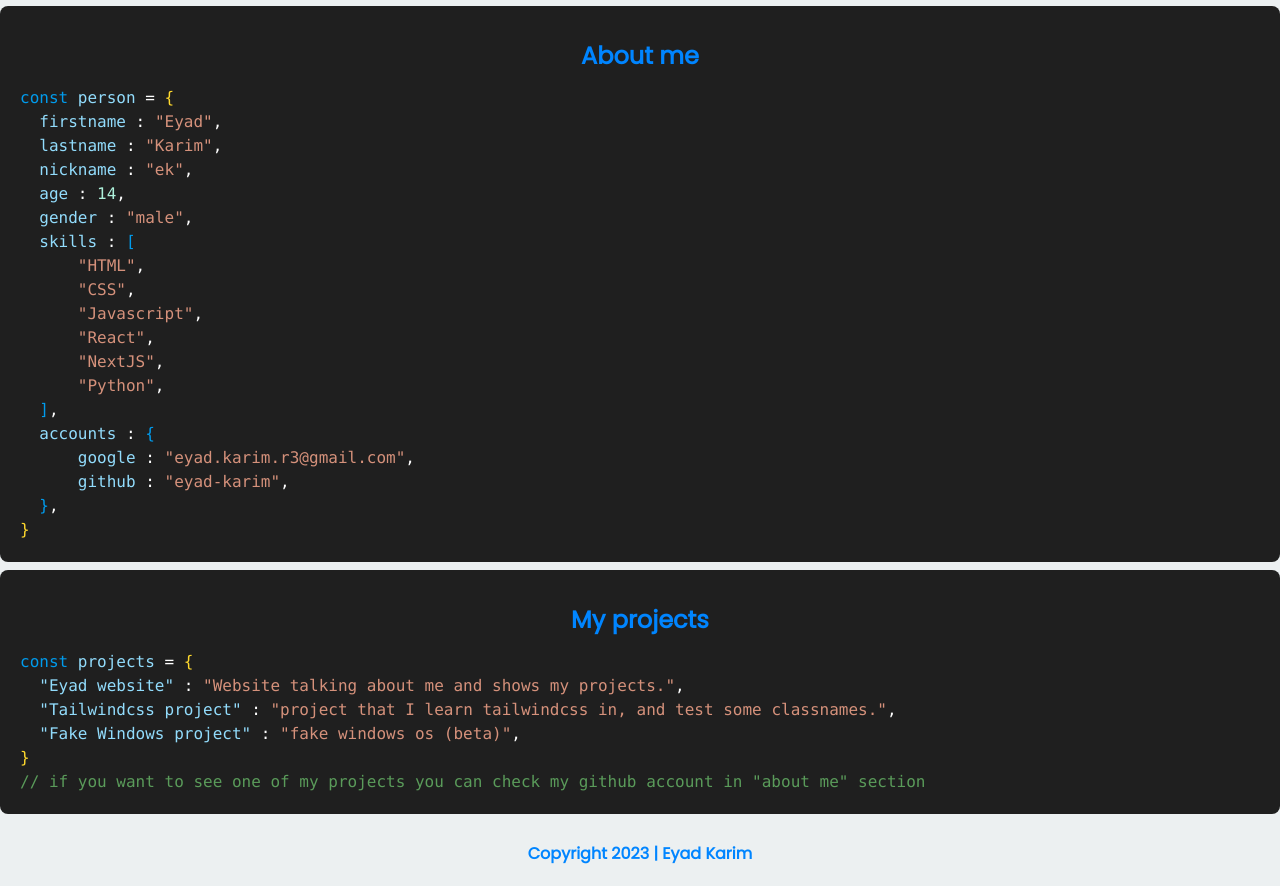
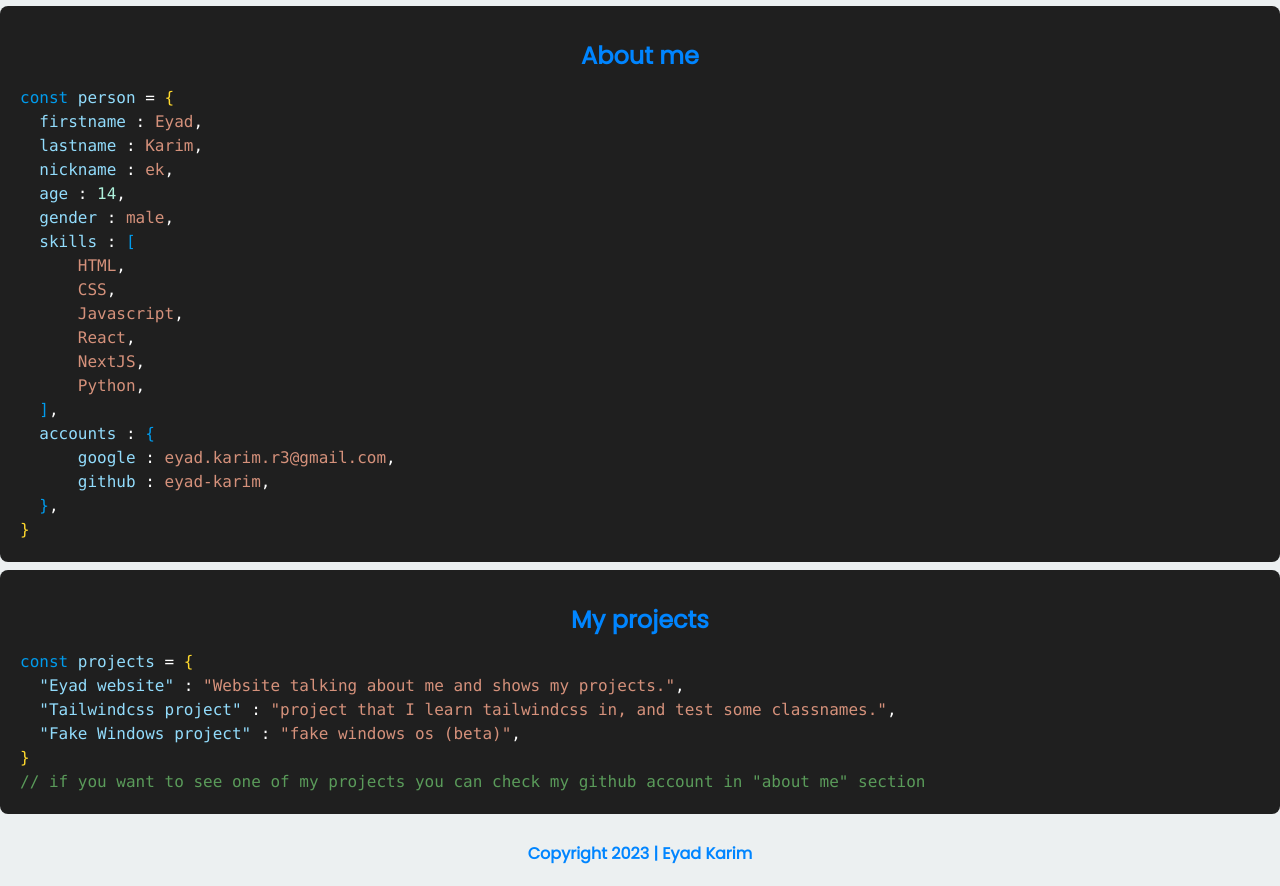
Before and after one commit to eyad-karim/eyadkarim, a Next.js app: page / in a window 1280 px wide. Shown: the part 802-1688 px from the top of the page. Built offline with nearby package versions, Linux system fonts and the light colour scheme.

Commit message:
Fix aboutme.js

```diff
--- a/components/sections/aboutme.js
+++ b/components/sections/aboutme.js
@@ -5,22 +5,22 @@ function AboutMeSection() {
             <h3 className="title">About me</h3>
             <pre>
                 <span className="text-code-blue">const</span> <span className="text-code-sky">person</span> = <span className="text-code-yellow">{"{"}</span><br/>
-                {"  "}<span className="text-code-sky">firstname</span> : <span className="text-code-brown">"Eyad"</span>,<br/>
-                {"  "}<span className="text-code-sky">lastname</span> : <span className="text-code-brown">"Karim"</span>,<br/>
-                {"  "}<span className="text-code-sky">nickname</span> : <span className="text-code-brown">"ek"</span>,<br/>
+                {"  "}<span className="text-code-sky">firstname</span> : <span className="text-code-brown">{"Eyad"}</span>,<br/>
+                {"  "}<span className="text-code-sky">lastname</span> : <span className="text-code-brown">{"Karim"}</span>,<br/>
+                {"  "}<span className="text-code-sky">nickname</span> : <span className="text-code-brown">{"ek"}</span>,<br/>
                 {"  "}<span className="text-code-sky">age</span> : <span className="text-code-lightgreen">{d.getFullYear() - 2009}</span>,<br/>
-                {"  "}<span className="text-code-sky">gender</span> : <span className="text-code-brown">"male"</span>,<br/>
+                {"  "}<span className="text-code-sky">gender</span> : <span className="text-code-brown">{"male"}</span>,<br/>
                 {"  "}<span className="text-code-sky">skills</span> : <span className="text-code-blue">{"["}</span><br/>
-                {"      "}<span className="text-code-brown">"HTML"</span>,<br/>
-                {"      "}<span className="text-code-brown">"CSS"</span>,<br/>
-                {"      "}<span className="text-code-brown">"Javascript"</span>,<br/>
-                {"      "}<span className="text-code-brown">"React"</span>,<br/>
-                {"      "}<span className="text-code-brown">"NextJS"</span>,<br/>
-                {"      "}<span className="text-code-brown">"Python"</span>,<br/>
+                {"      "}<span className="text-code-brown">{"HTML"}</span>,<br/>
+                {"      "}<span className="text-code-brown">{"CSS"}</span>,<br/>
+                {"      "}<span className="text-code-brown">{"Javascript"}</span>,<br/>
+                {"      "}<span className="text-code-brown">{"React"}</span>,<br/>
+                {"      "}<span className="text-code-brown">{"NextJS"}</span>,<br/>
+                {"      "}<span className="text-code-brown">{"Python"}</span>,<br/>
                 {"  "}<span className="text-code-blue">{"]"}</span>,<br/>
                 {"  "}<span className="text-code-sky">accounts</span> : <span className="text-code-blue">{"{"}</span><br/>
-                {"      "}<span className="text-code-sky">google</span> : <span className="text-code-brown">"eyad.karim.r3@gmail.com"</span>,<br/>
-                {"      "}<span className="text-code-sky">github</span> : <span className="text-code-brown">"eyad-karim"</span>,<br/>
+                {"      "}<span className="text-code-sky">google</span> : <span className="text-code-brown">{"eyad.karim.r3@gmail.com"}</span>,<br/>
+                {"      "}<span className="text-code-sky">github</span> : <span className="text-code-brown">{"eyad-karim"}</span>,<br/>
                 {"  "}<span className="text-code-blue">{"}"}</span>,<br/>
                 <span className="text-code-yellow">{"}"}</span>
             </pre>
```
